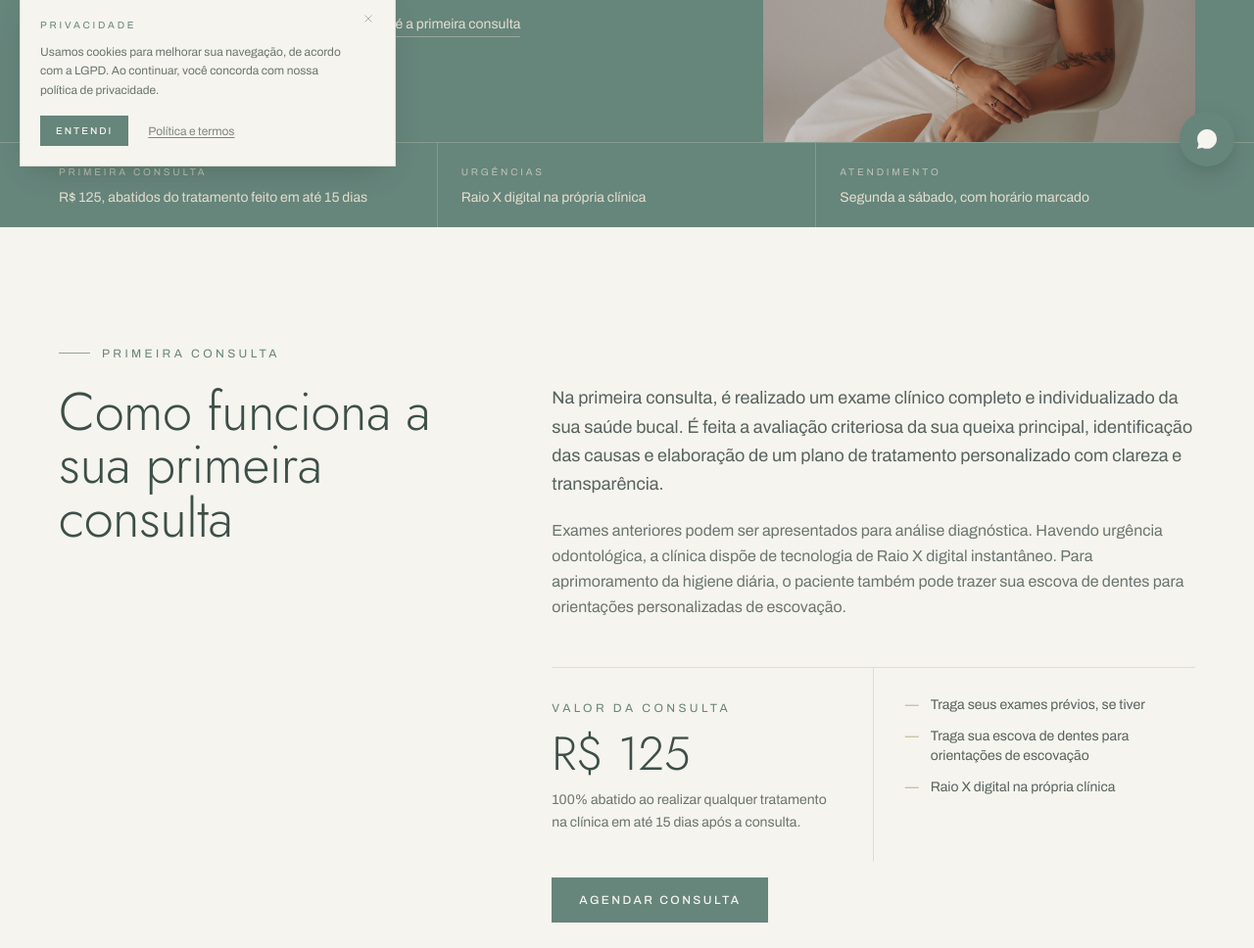
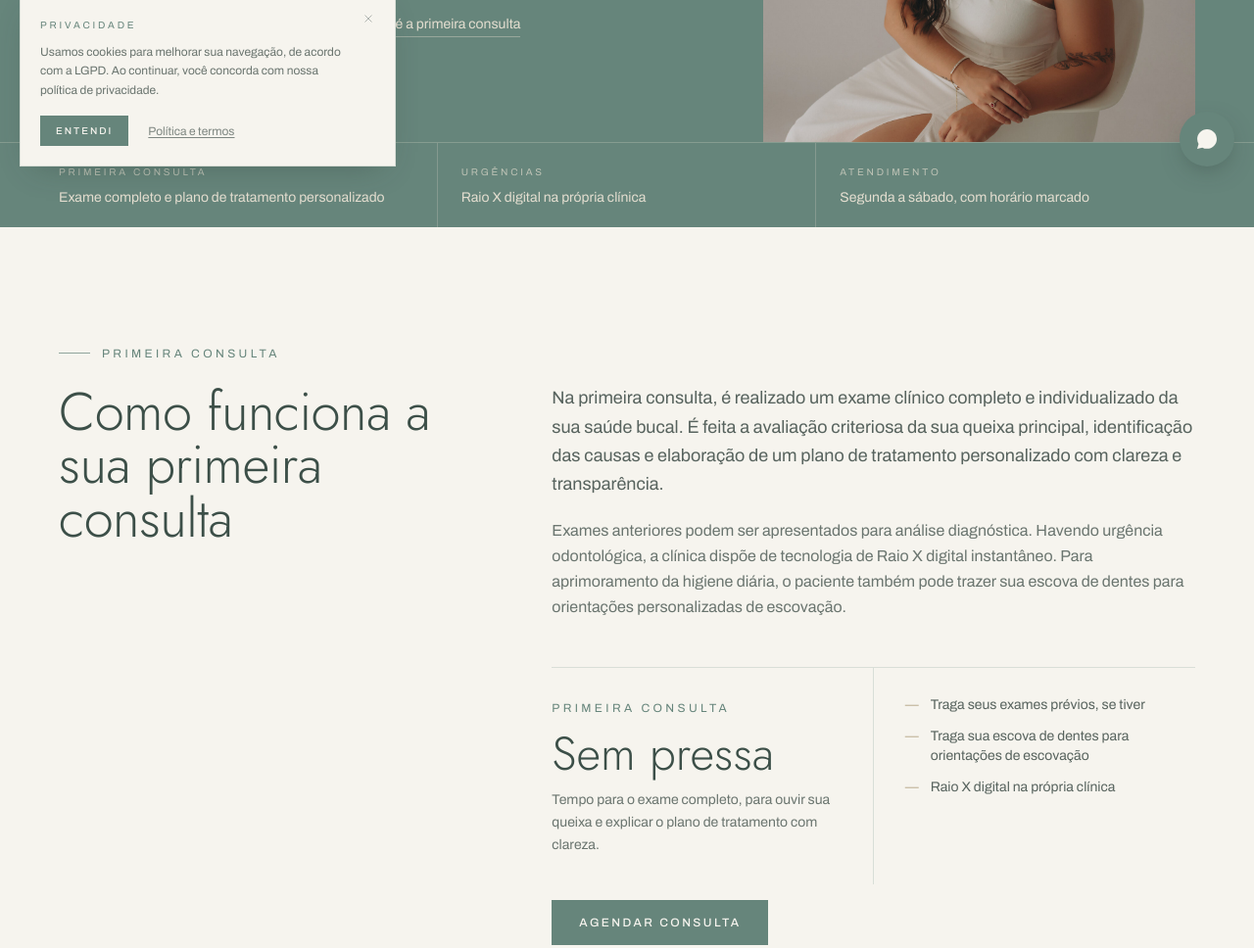
Before and after one commit to vivianggarcia/site-mariana-furuse, a website: page index.html in a window 1280 px wide. Shown: the part 610-1578 px from the top of the page at 98% size. Drawn offline with Linux system fonts and the light colour scheme.

Commit message:
Remove o valor da consulta do site (mantem as informacoes sobre a consulta)
Co-Authored-By: Claude Opus 5.5 <noreply@anthropic.com>
Claude-Session: https://claude.ai/code/session_015TaVosTz4693L3iSan2c5q

```diff
--- a/index.html
+++ b/index.html
@@ -4,7 +4,7 @@
 <meta charset="UTF-8" />
 <meta name="viewport" content="width=device-width, initial-scale=1.0" />
 <title>Dentista em Araçatuba SP | Dra. Mariana Furuse &ndash; CROSP 176030</title>
-<meta name="description" content="Clínica odontológica da Dra. Mariana Furuse em Araçatuba - SP. Clareamento, limpeza, canal, restaurações, lentes de porcelana, placa de bruxismo e protetor bucal esportivo sob medida. Primeira consulta por R$125, 100% abatido no tratamento. Agende pelo WhatsApp." />
+<meta name="description" content="Clínica odontológica da Dra. Mariana Furuse em Araçatuba - SP. Clareamento, limpeza, canal, restaurações, lentes de porcelana, placa de bruxismo e protetor bucal esportivo sob medida. Agende pelo WhatsApp." />
 <meta name="keywords" content="dentista em Araçatuba, clínica odontológica Araçatuba, dentista Araçatuba SP, clareamento dental Araçatuba, limpeza dental Araçatuba, canal Araçatuba, protetor bucal esportivo, placa de bruxismo Araçatuba, lentes de porcelana Araçatuba, dentista FOA UNESP, cirurgiã-dentista Araçatuba" />
 <meta name="robots" content="index, follow, max-image-preview:large" />
 <meta name="author" content="Dra. Mariana Furuse" />
@@ -15,7 +15,7 @@
 <!-- Open Graph -->
 <meta property="og:site_name" content="Dra. Mariana Furuse Odontologia" />
 <meta property="og:title" content="Dentista em Araçatuba SP | Dra. Mariana Furuse" />
-<meta property="og:description" content="Odontologia de excelência em Araçatuba - SP: clareamento, limpeza, canal, estética dental e protetor bucal esportivo sob medida. Primeira consulta por R$125, abatido no tratamento." />
+<meta property="og:description" content="Odontologia de excelência em Araçatuba - SP: clareamento, limpeza, canal, estética dental e protetor bucal esportivo sob medida." />
 <meta property="og:type" content="website" />
 <meta property="og:locale" content="pt_BR" />
 <meta property="og:url" content="https://www.marianafuruse.com.br/" />
@@ -26,7 +26,7 @@
 <!-- Twitter Card -->
 <meta name="twitter:card" content="summary_large_image" />
 <meta name="twitter:title" content="Dentista em Araçatuba SP | Dra. Mariana Furuse" />
-<meta name="twitter:description" content="Clareamento, limpeza, canal, estética dental e protetor bucal esportivo sob medida. Primeira consulta por R$125, abatido no tratamento." />
+<meta name="twitter:description" content="Clareamento, limpeza, canal, estética dental e protetor bucal esportivo sob medida." />
 <meta name="twitter:image" content="https://www.marianafuruse.com.br/assets/fotos/clinica-frente.jpg" />
 
 <link rel="icon" type="image/png" sizes="32x32" href="assets/logos/favicon-32.png" />
@@ -51,7 +51,6 @@
   "logo": "https://www.marianafuruse.com.br/assets/logos/logo-green-on-transparent.png",
   "url": "https://www.marianafuruse.com.br/",
   "telephone": "+5518996001588",
-  "priceRange": "R$125 - R$$$",
   "description": "Clínica odontológica da Dra. Mariana Furuse (CROSP 176030) em Araçatuba - SP. Clínico geral, endodontia, clareamento, estética dental, placa de bruxismo e protetor bucal esportivo personalizado.",
   "address": {
     "@type": "PostalAddress",
@@ -213,7 +212,7 @@
 
     <div class="border-t border-bege-200/25">
       <div class="container-page grid sm:grid-cols-3 text-sm">
-        <p class="py-5 sm:pr-6 border-b sm:border-b-0 sm:border-r border-bege-200/25"><span class="block text-[10px] uppercase tracking-label text-bege-200/70 mb-1.5">Primeira consulta</span>R$ 125, abatidos do tratamento feito em até 15 dias</p>
+        <p class="py-5 sm:pr-6 border-b sm:border-b-0 sm:border-r border-bege-200/25"><span class="block text-[10px] uppercase tracking-label text-bege-200/70 mb-1.5">Primeira consulta</span>Exame completo e plano de tratamento personalizado</p>
         <p class="py-5 sm:px-6 border-b sm:border-b-0 sm:border-r border-bege-200/25"><span class="block text-[10px] uppercase tracking-label text-bege-200/70 mb-1.5">Urgências</span>Raio X digital na própria clínica</p>
         <p class="py-5 sm:pl-6"><span class="block text-[10px] uppercase tracking-label text-bege-200/70 mb-1.5">Atendimento</span>Segunda a sábado, com horário marcado</p>
       </div>
@@ -238,9 +237,9 @@
 
           <div class="mt-12 grid sm:grid-cols-2 border-t border-verde/20">
             <div class="py-7 sm:pr-8 border-b sm:border-b-0 sm:border-r border-verde/20">
-              <p class="label">Valor da consulta</p>
-              <p class="mt-3 font-display font-light text-5xl text-verde-800">R$ 125</p>
-              <p class="mt-3 text-sm leading-relaxed text-tinta/70">100% abatido ao realizar qualquer tratamento na clínica em até 15 dias após a consulta.</p>
+              <p class="label">Primeira consulta</p>
+              <p class="mt-3 font-display font-light text-5xl text-verde-800">Sem pressa</p>
+              <p class="mt-3 text-sm leading-relaxed text-tinta/70">Tempo para o exame completo, para ouvir sua queixa e explicar o plano de tratamento com clareza.</p>
             </div>
             <ul class="py-7 sm:pl-8 space-y-3 text-sm text-tinta/80">
               <li class="flex gap-3"><span class="text-areia">—</span>Traga seus exames prévios, se tiver</li>
@@ -354,7 +353,7 @@
           <h3 class="mt-5 font-display text-xl text-verde-800">Primeira consulta</h3>
           <p class="mt-3 text-sm leading-relaxed text-tinta/70">Exame completo e individualizado. Analisamos sua queixa principal e seus exames prévios, e tiramos suas dúvidas.</p>
           <p class="mt-3 text-sm leading-relaxed text-tinta/70">Solicitação de exames, se necessário.</p>
-          <p class="mt-4 text-xs text-verde-700">R$ 125, abatidos em até 15 dias</p>
+          <p class="mt-4 text-xs text-verde-700">Com horário marcado</p>
         </li>
         <li class="pt-7 pb-8 md:px-6 border-b md:border-b-0 md:border-l border-verde/15">
           <span class="font-display font-light text-4xl text-areia">03</span>
```
